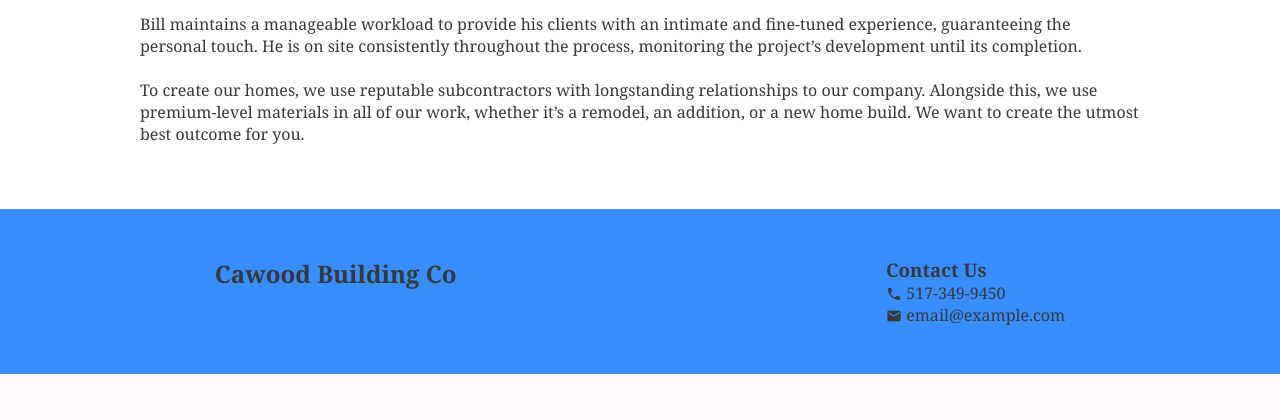
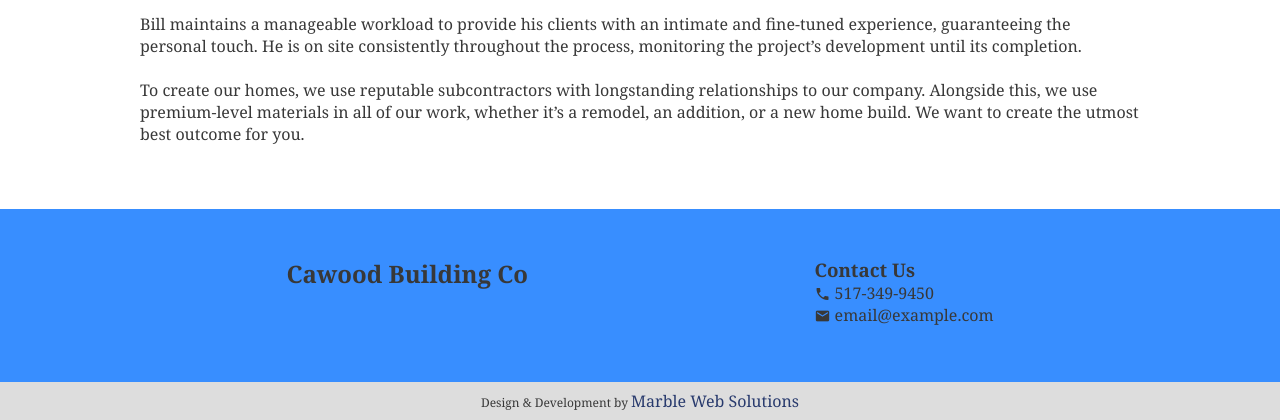
Before and after one commit to sammycawood/cbc, a PHP site: page / in a window 1280 px wide. Shown: the part 1903-2323 px from the top of the page. Before the commit the page ends 2277 px from the top, so only its background shows below. Run offline with PHP 8.4, Linux system fonts and the light colour scheme; some libraries are stand-ins or nearby versions.

Commit message:
Footer spacing and mws credit

```diff
--- a/footer.php
+++ b/footer.php
@@ -1,8 +1,13 @@
 <footer>
-    <h2>Cawood Building Co</h2>
-    <div>
-        <h3>Contact Us</h3>
-        <p><i class="material-icons">phone</i> 517-349-9450</p>
-        <p><i class="material-icons">email</i> email@example.com</p>
+    <div class="flexWrap">
+        <h2>Cawood Building Co</h2>
+        <div>
+            <h3>Contact Us</h3>
+            <p><i class="material-icons">phone</i> 517-349-9450</p>
+            <p><i class="material-icons">email</i> email@example.com</p>
+        </div>
+    </div>
+    <div class="mwsCredit">
+        <p><span class="smallText">Design &amp; Development by </span>Marble Web Solutions</p>
     </div>
 </footer>
--- a/less/cbc.less
+++ b/less/cbc.less
@@ -16,17 +16,35 @@ a {
 }
 
 footer {
-    align-content: center;
-    align-items: flex-start;
     background: @secondary;
-    display: flex;
-    flex-flow: row wrap;
-    justify-content: space-around;
-    padding: 3em 0;
+
+    .flexWrap {
+        align-content: flex-start;
+        justify-content: space-evenly;
+        padding: 3em 0;
+
+        & > * {
+            margin-bottom: 0.5em;
+        }
+    }
 
     .material-icons {
         font-size: 1em;
         vertical-align: middle;
+    }
+
+    .mwsCredit {
+        background-color: @gray;
+        padding: 0.5em;
+        text-align: center;
+
+        p {
+            color: @primary;
+        }
+
+        span {
+            color: @text;
+        }
     }
 }
 
@@ -163,6 +181,10 @@ ul {
 
 .right {
     float: right;
+}
+
+.smallText {
+    font-size: 0.75em;
 }
 
 .title {
--- a/nav.php
+++ b/nav.php
@@ -1,8 +1,8 @@
 <header>
     <nav id="mainNav">
-        <h1 class="logo left"><a href="index.php"><img src="graphics/CBCLogo.png" alt="Cawood Building Co."></a></h1>
+        <h1 class="logo left"><a href="http://cawoodbuildingco.com/"><img src="graphics/CBCLogo.png" alt="Cawood Building Co."></a></h1>
         <ul class="right">
-            <a href="http://cawoodbuildingco.com/"><li <?php if ($page_title == 'Home') echo "class='active'"; ?>>Home</li></a>
+            <a href="http://cawoodbuildingco.com/#top"><li <?php if ($page_title == 'Home') echo "class='active'"; ?>>Home</li></a>
             <a href="http://cawoodbuildingco.com/#ourStory"><li>Our Story</li></a>
             <a href="http://cawoodbuildingco.com/#buildingProcess"><li>Building Process</li></a>
             <a href="gallery.php"><li <?php if ($page_title == 'Gallery') echo "class='active'"; ?>>Gallery</li></a>
```
Also changed, not shown: styles.css, 1 other file.
